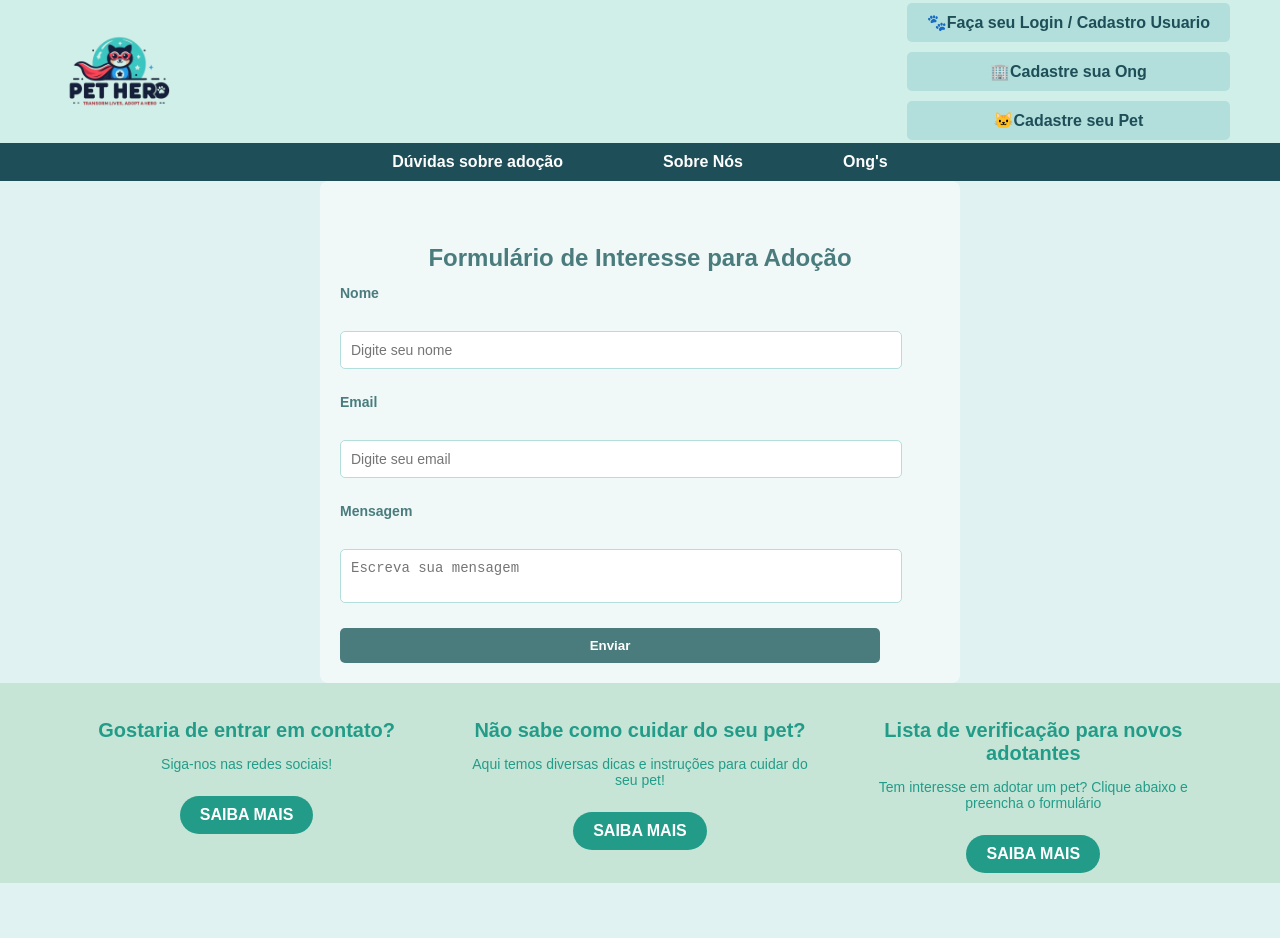
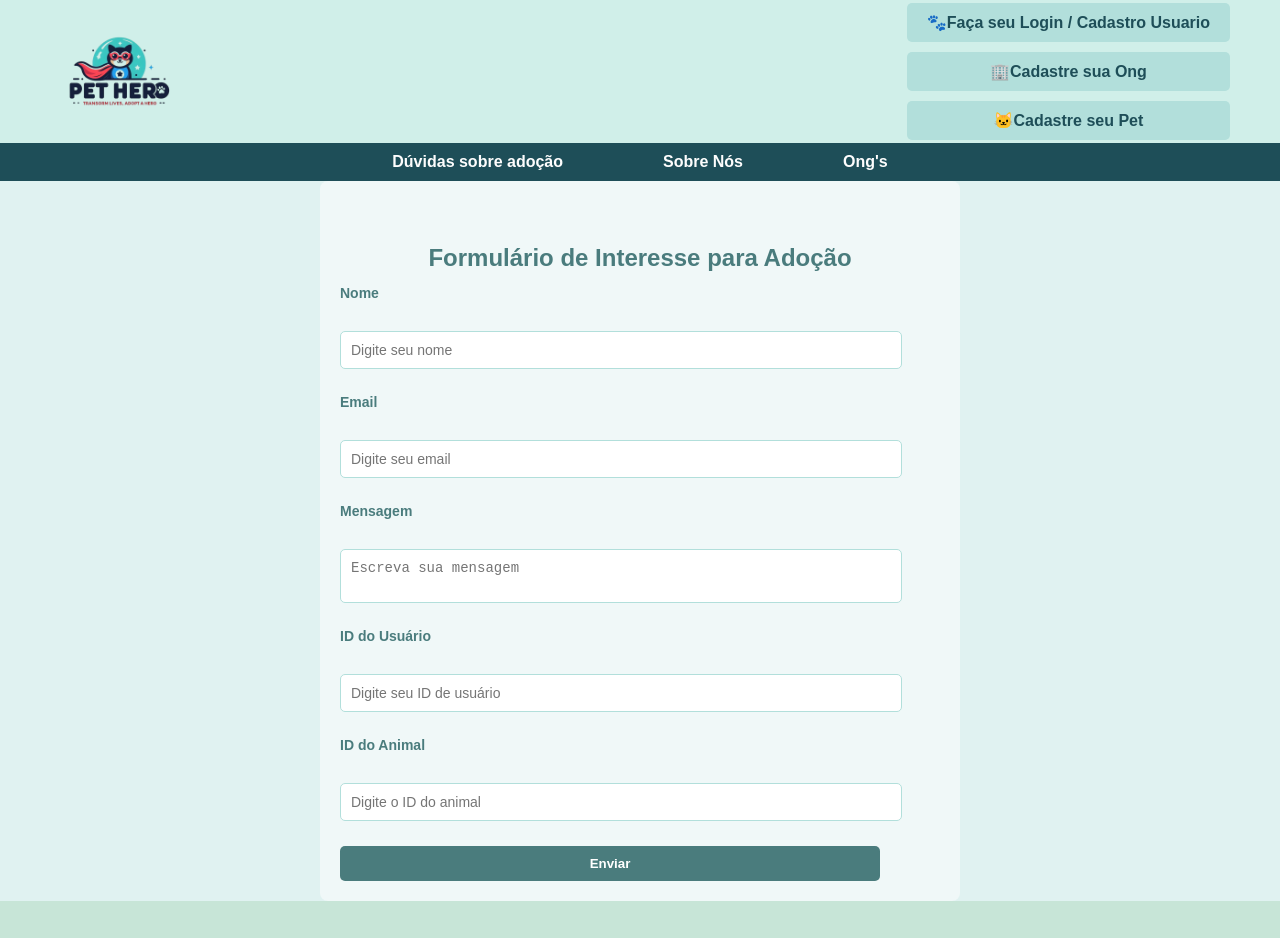
Before and after one commit to 2024-2-NADS2/Projeto10, a React (Create React App) app in the folder src/Frontend/: page /formulario-adocao in a window 1280 px wide. Shown: the top 938 px of the page. Before the commit the page ends 883 px from the top, so only its background shows below. Built offline with nearby package versions, Linux system fonts and the light colour scheme.

Commit message:
update formulario de adoções

```diff
--- a/src/Frontend/src/pages/formularioadocao/FormularioAdocao.js
+++ b/src/Frontend/src/pages/formularioadocao/FormularioAdocao.js
@@ -1,19 +1,101 @@
-import React from 'react';
-import './FormularioAdocao.css';
+import React, { useState } from "react";
+import axios from "axios";
+import "./FormularioAdocao.css";
 
 const FormularioAdocao = () => {
+  const [formData, setFormData] = useState({
+    nome: "",
+    email: "",
+    mensagem: "",
+    usuario_id: "",
+    animal_id: "",
+  });
+
+  const [status, setStatus] = useState("");
+
+  const handleChange = (e) => {
+    const { name, value } = e.target;
+    setFormData((prevState) => ({ ...prevState, [name]: value }));
+  };
+
+  const handleSubmit = async (e) => {
+    e.preventDefault();
+
+    try {
+      const response = await axios.post("https://fgc5kq-3001.csb.app/api/adocoes", {
+        usuario_id: formData.usuario_id,
+        animal_id: formData.animal_id,
+        status: "pendente",
+      });
+
+      console.log("Adoção criada com sucesso:", response.data);
+      setStatus("Adoção solicitada com sucesso!");
+      setFormData({
+        nome: "",
+        email: "",
+        mensagem: "",
+        usuario_id: "",
+        animal_id: "",
+      });
+    } catch (error) {
+      console.error("Erro ao criar adoção:", error);
+      setStatus("Erro ao solicitar adoção. Tente novamente.");
+    }
+  };
+
   return (
     <div className="form-container">
       <h2>Formulário de Interesse para Adoção</h2>
-      <form>
+      {status && <p>{status}</p>}
+      <form onSubmit={handleSubmit}>
         <label>Nome</label>
-        <input type="text" placeholder="Digite seu nome" required />
+        <input
+          type="text"
+          name="nome"
+          placeholder="Digite seu nome"
+          value={formData.nome}
+          onChange={handleChange}
+          required
+        />
 
         <label>Email</label>
-        <input type="email" placeholder="Digite seu email" required />
+        <input
+          type="email"
+          name="email"
+          placeholder="Digite seu email"
+          value={formData.email}
+          onChange={handleChange}
+          required
+        />
 
         <label>Mensagem</label>
-        <textarea placeholder="Escreva sua mensagem" required></textarea>
+        <textarea
+          name="mensagem"
+          placeholder="Escreva sua mensagem"
+          value={formData.mensagem}
+          onChange={handleChange}
+          required
+        ></textarea>
+
+        <label>ID do Usuário</label>
+        <input
+          type="text"
+          name="usuario_id"
+          placeholder="Digite seu ID de usuário"
+          value={formData.usuario_id}
+          onChange={handleChange}
+          required
+        />
+
+        <label>ID do Animal</label>
+        <input
+          type="text"
+          name="animal_id"
+          placeholder="Digite o ID do animal"
+          value={formData.animal_id}
+          onChange={handleChange}
+          required
+        />
 
         <button type="submit">Enviar</button>
       </form>
```
